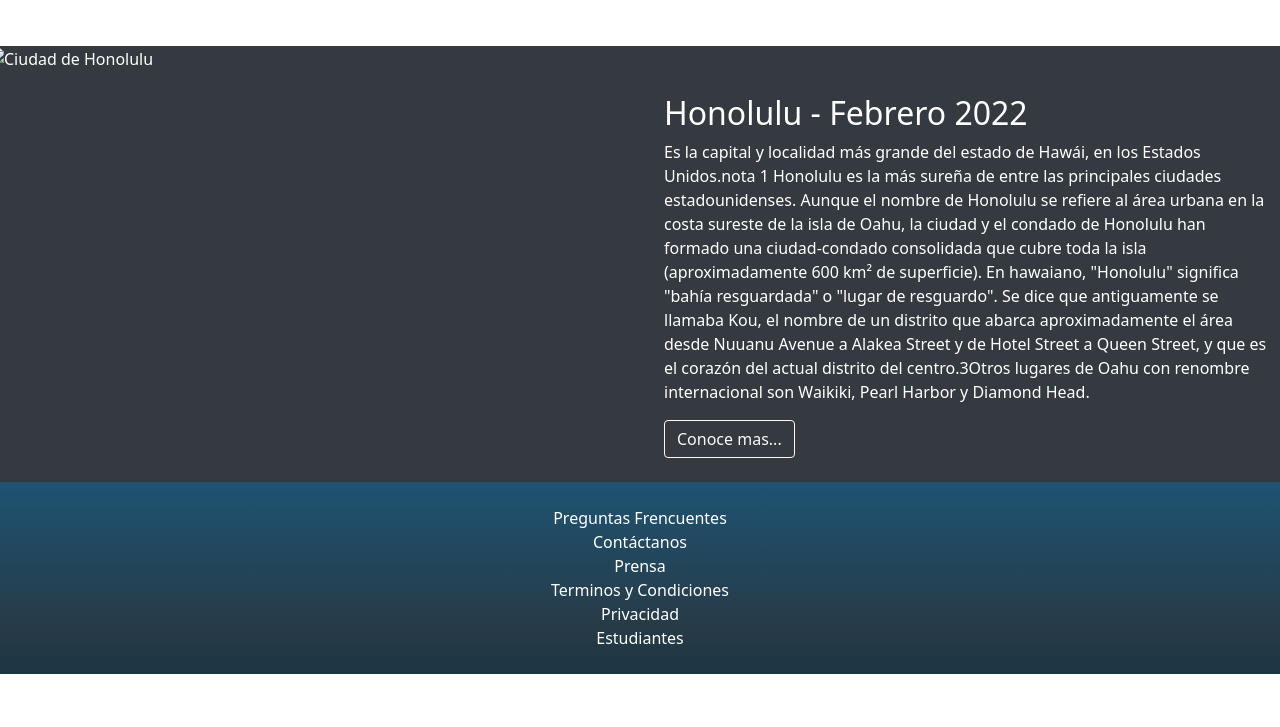
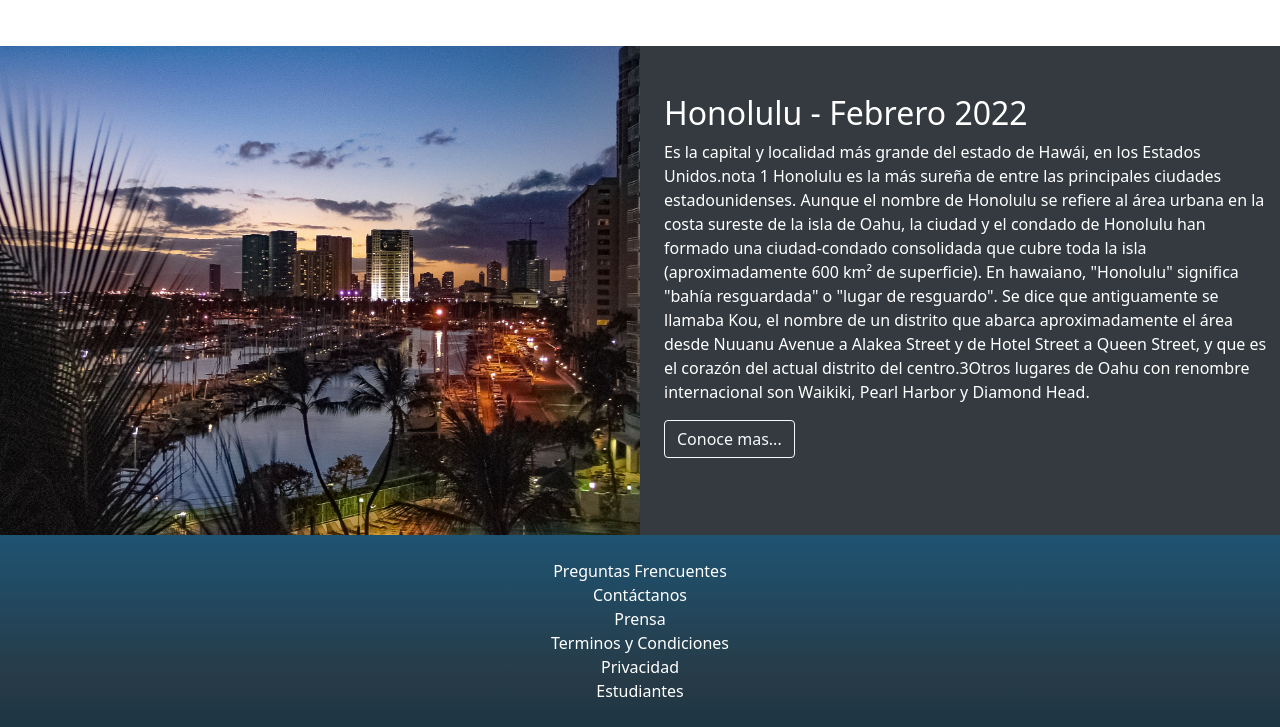
Before and after one commit to diegudeveloper/Proyecto18-Bootstrap, a plain HTML site: page index.html in a window 1280 px wide. Shown: the part 1897-2624 px from the top of the page. Before the commit the page ends 2571 px from the top, so only its background shows below. Drawn offline with nearby package versions, Linux system fonts and the light colour scheme; the site is published under a folder, as on GitHub Pages, so addresses that start at the root find nothing.

Commit message:
configuracion de ruta de imagen

```diff
--- a/index.html
+++ b/index.html
@@ -161,7 +161,7 @@
         <div class="contauner-fluid">
           <div class="row">
             <div class="col-12 col-lg-6 p-0 ">
-              <img src="/img/honolulu.jpg" alt="Ciudad de Honolulu">
+              <img src="img/honolulu.jpg" alt="Ciudad de Honolulu">
             </div>
             <div class="col-12 col-lg-6 pb-4 pt-4 px-4">
               <h2 class="mt-4">Honolulu - Febrero 2022</h2>
```
